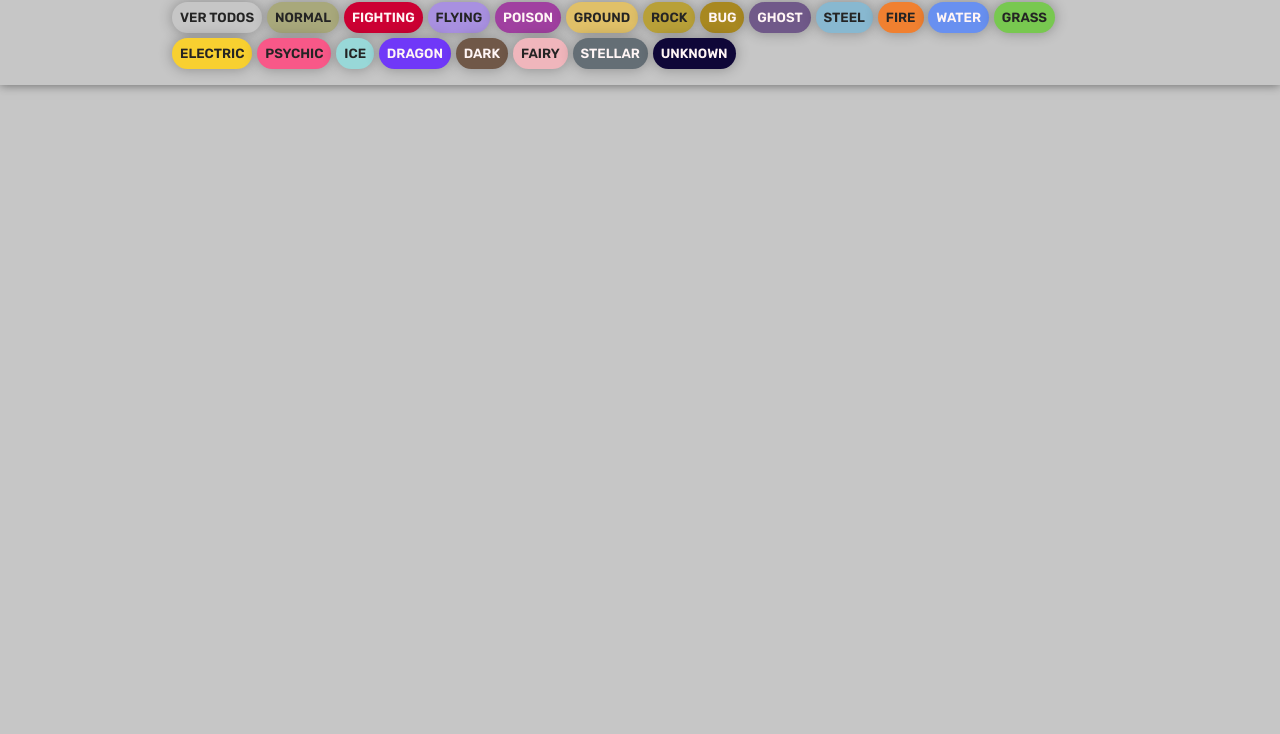
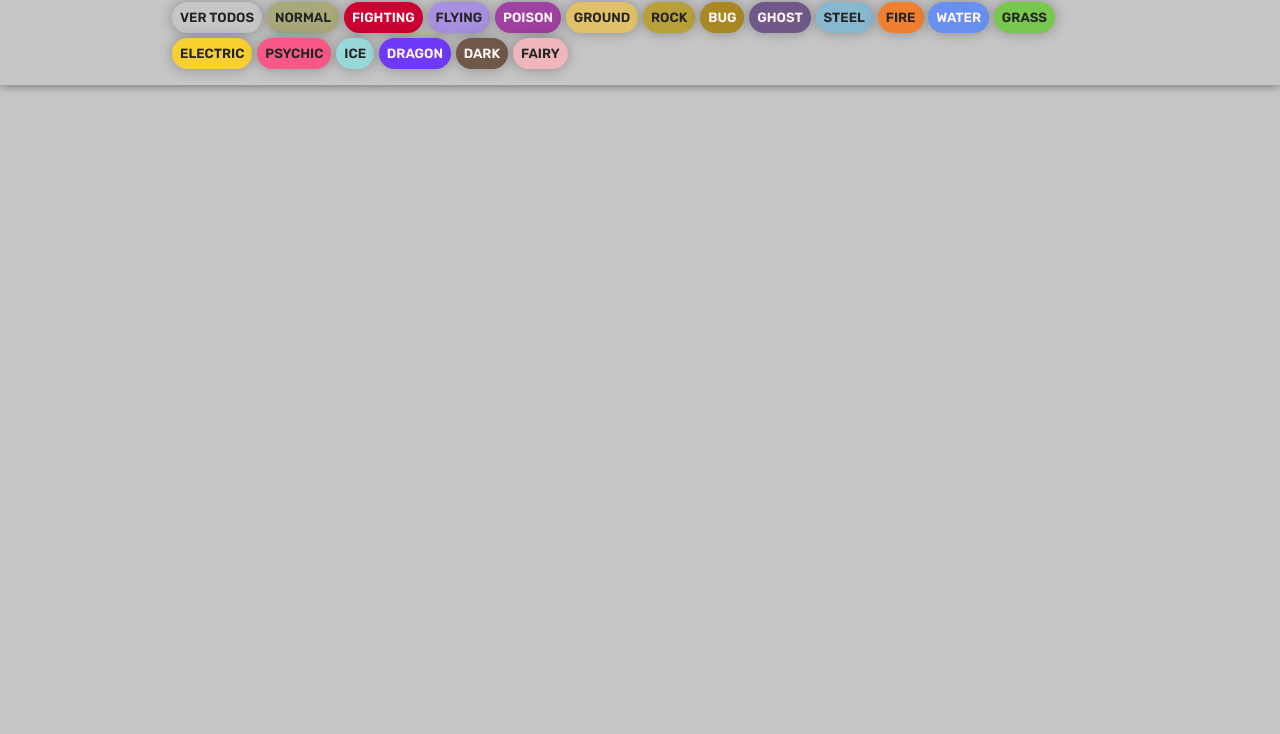
Before and after one commit to GabrielNicolasAcevedo/pokedex, a plain HTML site: page index.html in a window 1280 px wide. Shown: the part 66-800 px from the top of the page. Drawn offline with Linux system fonts and the light colour scheme; no server answers.

Commit message:
removed stellar and unknown buttons

```diff
--- a/index.html
+++ b/index.html
@@ -30,8 +30,8 @@
                 <li class="nav-item"><button class="btn btn-header dragon">Dragon</button></li>
                 <li class="nav-item"><button class="btn btn-header dark">Dark</button></li>
                 <li class="nav-item"><button class="btn btn-header fairy">Fairy</button></li>
-                <li class="nav-item"><button class="btn btn-header stellar">Stellar</button></li>
-                <li class="nav-item"><button class="btn btn-header unknown">Unknown</button></li>
+                <!-- <li class="nav-item"><button class="btn btn-header stellar">Stellar</button></li> NO POKEMONS-->
+                <!-- <li class="nav-item"><button class="btn btn-header unknown">Unknown</button></li> NO POKEMONS-->
             </ul>
         </nav>
     </header>
```
